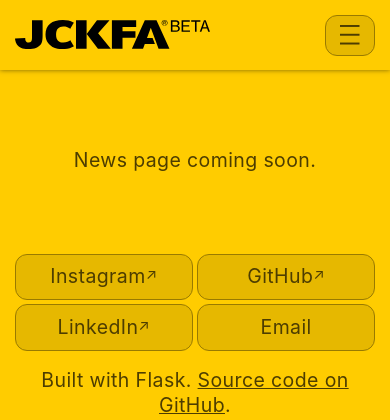
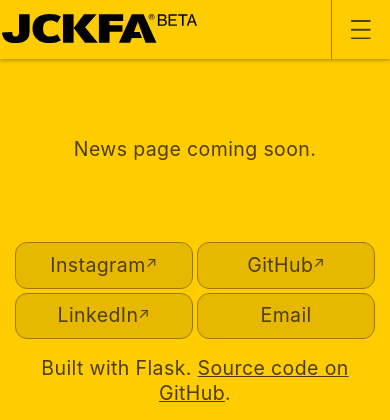
Before and after one commit to jckfa/jckfa.com, a Flask app: page /news in a window 390 px wide. Shown: the top 420 px of the page. Run offline with Flask 2, Linux system fonts and the light colour scheme; some web fonts are replaced.

Commit message:
improve nav dropdown ui

```diff
--- a/static/css/header.css
+++ b/static/css/header.css
@@ -106,6 +106,15 @@ nav, .button-group {
     .logo-and-menu, nav {
       box-shadow: 0 0 5px rgba(0, 0, 0, 0.5);
     }
+
+    .logo-and-menu {
+      padding: 0;
+    }
+
+    nav, .button-group {
+      padding: 0;
+    }
+
     nav {
       position: absolute;
       top: 100%;
@@ -114,6 +123,26 @@ nav, .button-group {
       transition: transform 300ms cubic-bezier(0, 0.5, 0.5, 1);
     }
 
+      nav .btn {
+        padding: 1em;
+        margin: 0;
+        border-radius: 0;
+        border: none;
+      }
+
+        nav .btn + .btn {
+          border-top: 0.1em solid var(--outline);
+        }
+
+      .menu.btn {
+        margin: 0;
+        padding: 1em;
+        border: none;
+        border-radius: 0;
+        background-color: var(--bg);
+        border-left: 0.1em solid var(--outline);
+      }
+
     .hidden-menu {
       /* display: none; */
       /* height: 0; */
```
